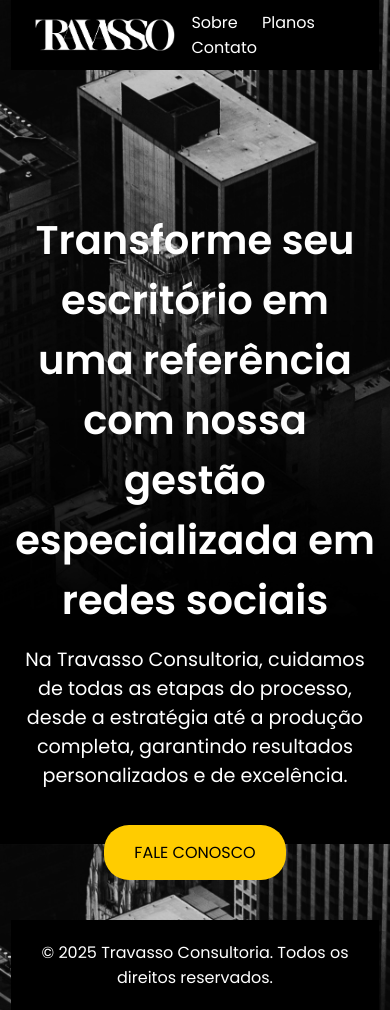
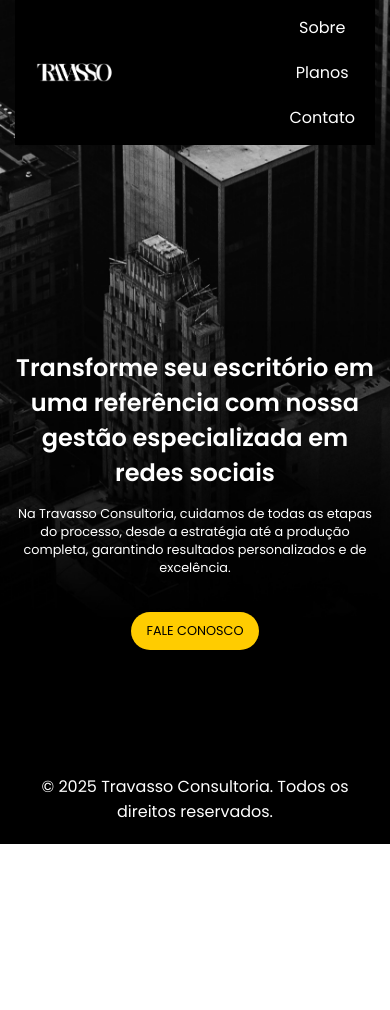
Before and after one commit to marcosroquez/TravassoConsultoria, a plain HTML site: page index.html in a window 390 px wide. After the commit the page ends 844 px from the top, so only its background shows below. Drawn offline with Linux system fonts and the light colour scheme.

Commit message:
Responsividade

```diff
--- a/styles.css
+++ b/styles.css
@@ -20,15 +20,23 @@ body {
 
 header {
   background: #000000;
-  width: 102%;
+  width: 100%;
   padding: 10px 20px;
   display: flex;
   justify-content: space-between;
   align-items: center;
+  flex-wrap: wrap;
 }
 
 header img {
-  width: 150px;
+  width: 120px;
+}
+
+nav {
+  display: flex;
+  flex-wrap: wrap;
+  justify-content: center;
+  gap: 10px;
 }
 
 .nav-link {
@@ -55,14 +63,13 @@ main {
   margin-top: 100px; /* Ajuste essa medida conforme necessário */
 }
 
-
 .hero-text h1 {
-  font-size: 2.5rem;
+  font-size: 2rem;
   font-weight: 600;
 }
 
 .hero-text p {
-  font-size: 1.2rem;
+  font-size: 1rem;
   margin: 15px 0;
 }
 
@@ -80,14 +87,57 @@ main {
   display: inline-block;
 }
 
-.specialists-info {
-  font-size: 1rem;
-  margin-top: 15px;
-}
-
 footer {
   background: #000000;
-  width: 102%;
+  width: 100%;
   padding: 20px;
   text-align: center;
 }
+
+/* Responsividade */
+@media (max-width: 768px) {
+  header img {
+    width: 100px;
+  }
+
+  nav {
+    flex-direction: column;
+    align-items: center;
+  }
+
+  .nav-link {
+    margin: 5px 0;
+  }
+
+  .hero-text h1 {
+    font-size: 1.8rem;
+  }
+
+  .hero-text p {
+    font-size: 0.9rem;
+  }
+
+  .cta-button {
+    padding: 12px 20px;
+    font-size: 0.9rem;
+  }
+}
+
+@media (max-width: 480px) {
+  header img {
+    width: 80px;
+  }
+
+  .hero-text h1 {
+    font-size: 1.5rem;
+  }
+
+  .hero-text p {
+    font-size: 0.8rem;
+  }
+
+  .cta-button {
+    padding: 10px 15px;
+    font-size: 0.8rem;
+  }
+}
```
